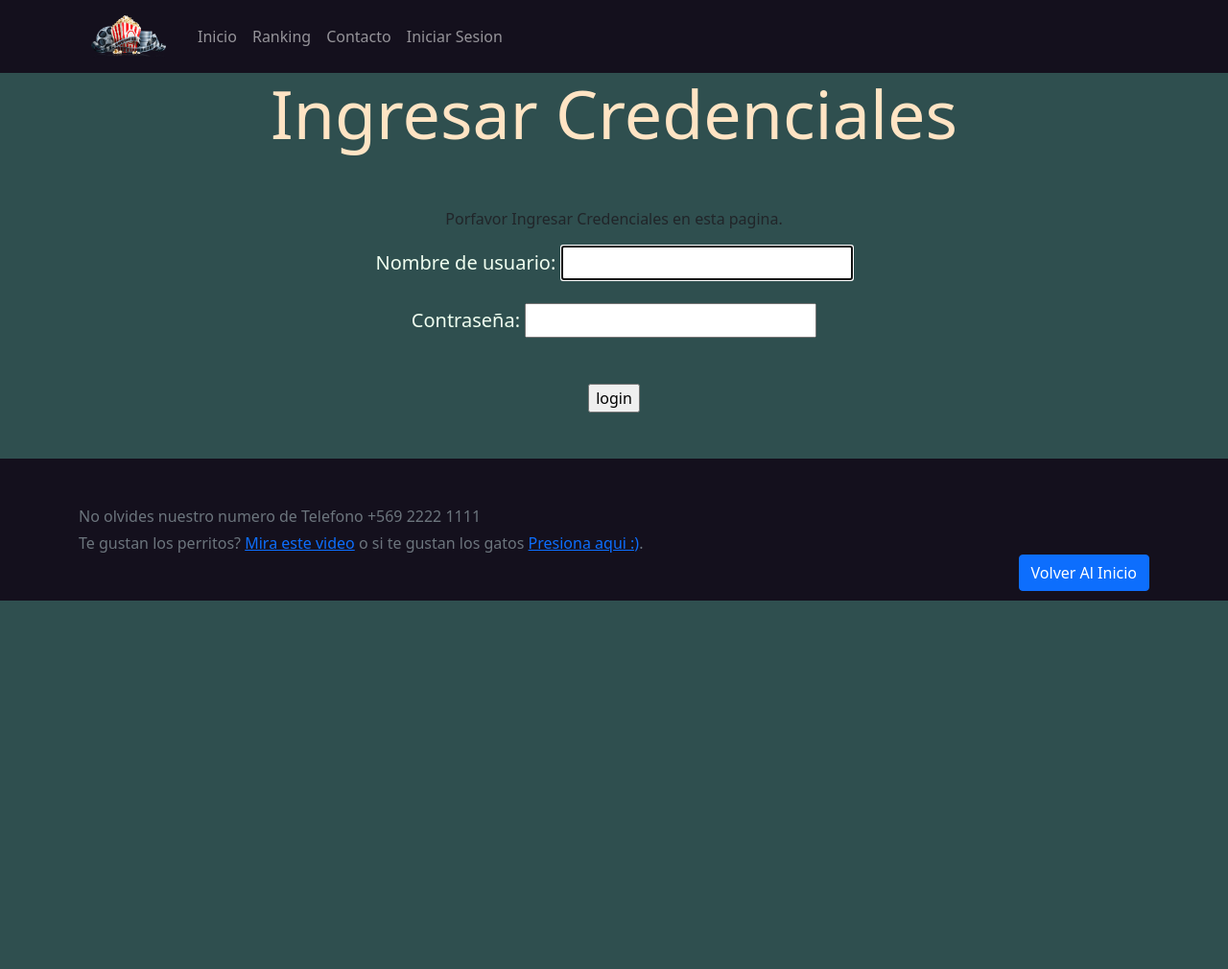
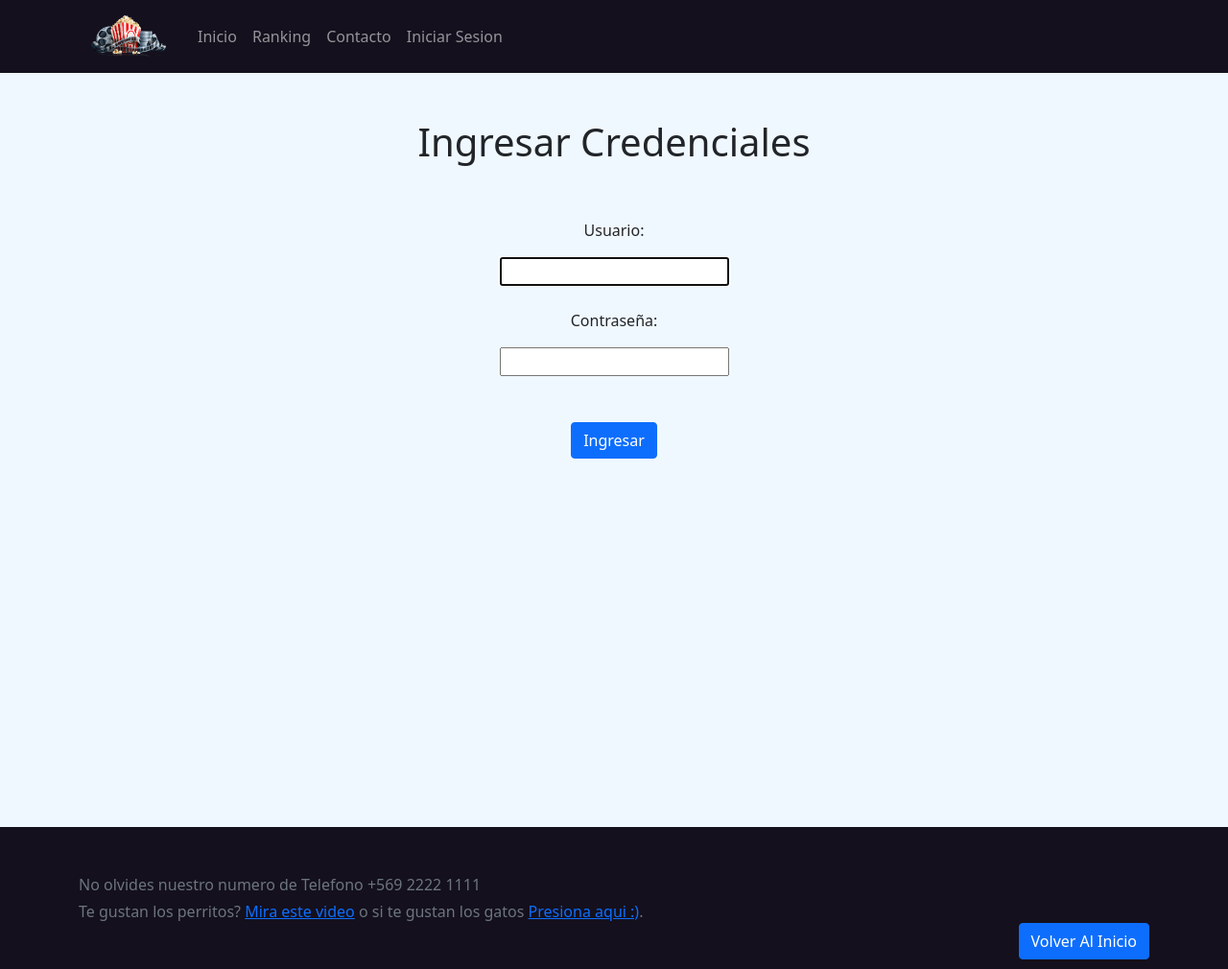
Before and after one commit to BrayanLopezG/Fase3_LopezLopezVarelaGonzalez, a Django app: a page that uses trabajo3/templates/registration/login.html in a window 1280 px wide. Shown: the whole page at 96% size. Before the commit the page ends 626 px from the top, so only its background shows below. Run offline with Django 3.2, Linux system fonts and the light colour scheme; some libraries are stand-ins or nearby versions.

Commit message:
Modificacion Login y LoggedOut

```diff
--- a/trabajo3/pelicula/templates/pelicula/author_detail.html
+++ b/trabajo3/pelicula/templates/pelicula/author_detail.html
@@ -18,7 +18,7 @@
         <br>
         <div style="color: chocolate;">
             <p style="font-size: 30px;">Fecha Estreno</p>
-            <p style="font-size: 20px;">{{ director.fecha_producida }}</p>
+            <p style="font-size: 20px;">{{ author.fecha_producida }}</p>
         </div>
         <br>
         <div style="text-align: center;">
--- a/trabajo3/pelicula/urls.py
+++ b/trabajo3/pelicula/urls.py
@@ -5,6 +5,7 @@ urlpatterns=[
     path('', views.index, name='index'),
     path('ranking/', views.ranking, name='ranking'),
     path('contacto/', views.contacto, name='contacto'),
+    path('pelicula/<int:pk>/',views.PeliculaDetailView.as_view(), name='pelicula_detail'),
     path('author/<int:pk>/',views.AuthorDetailView.as_view(), name='author_detail')
 ]
 
--- a/trabajo3/pelicula/views.py
+++ b/trabajo3/pelicula/views.py
@@ -25,6 +25,7 @@ def contacto(request):
         'contacto.html',
     )
 
+## clases para las peliculas
 
 class PeliculaCreate(CreateView):
     model = Pelicula
@@ -44,6 +45,8 @@ class PeliculaDetailView(generic.DetailView):
 class PeliculaListView(ListView):
     model = Pelicula
 
+## clases para los autores
+
 class AuthorCreate(CreateView):
     model = Author
     fields = '__all__'
--- a/trabajo3/templates/registration/login.html
+++ b/trabajo3/templates/registration/login.html
@@ -1,49 +1,60 @@
 {% extends "base_generic.html" %}
 {% block content %}
-<div class="container-fluid">
-    <div style="text-align: center;">
-        <h1 style="font-size: 70px; color: bisque;">Ingresar Credenciales</h1>
+<body>
+    <div class="container-fluid" style="background-color: aliceblue;">
+    <div class="masthead container d-flex align-items-center flex-column" >
+        <div class="login-page" style="text-align: center;">
+            <div class="form">
                 <br>
                 <br>
+                <h1>Ingresar Credenciales</h1>
+                <br>
+                <br>
+                <form method="POST" action="{% url 'login' %}">
+                    {% csrf_token %}
+                    <div>
                         {% if form.errors %}
-        <p style="font-size: 30px; color: rgb(255, 0, 0);">
-            Tu Usuario o Contraseña son incorrecta. Porfavor intentar denuevo
+                        <p style="color: red; font-size: 10px;">Usuario y/o contraseña incorrecto. Inténtalo de nuevo.
                         </p>
                         {% endif %}
-
-        {% if next %}
-        {% if user.is_authenticated %}
-        <p>
-            Tu cuenta no tiene acceso a esta seccion. porfavor ingresar con una cuenta con acceso.
-        </p>
-        {% else %}
-        <p>
-            Porfavor Ingresar Credenciales en esta pagina.
-        </p>
-        {% endif %}
-        {% endif %}
-
-        <form method="POST" action="{% url 'login' %}">
-            {% csrf_token %}
-            <div style="font-size: 20px; color: honeydew;">
-                <td>{{ form.username.label_tag }}</td>
+                        <td> <label class="label"> Usuario: </label> </td>
+                        <p></p>
                         <td>{{ form.username }}</td>
+                        <br>
+                        <br>
                     </div>
-            <br>
-            <div style="font-size: 20px; color: honeydew;">
-                <td>{{ form.password.label_tag}}</td>
+                    <div>
+                        <td> <label class="label"> Contraseña: </label> </td>
+                        <p></p>
                         <td>{{ form.password }}</td>
                     </div>
+                    <div>
                         <br>
                         <br>
-            <div>
-                <input type="submit" value="login" />
-                <input type="hidden" name="next" value="{{ next }}">
+                        <button class="btn btn-primary btn-xl" type="submit" value="login"> Ingresar </button>
+                        <input type="hidden" name="next" value="{{ next }}" />
+                        <br>
+                        <br>
+                        <br>
+                        <br>
+                        <br>
+                        <br>
+                        <br>
+                        <br>
+                        <br>
+                        <br>
+                        <br>
+                        <br>
+                        <br>
+                        <br>
+                        <br>
+                        <br>
+                        <br>
                     </div>
                 </form>
-        <br>
-        <br>
-
             </div>
         </div>
+    </div>
+</div>
+</body>
 {% endblock %}
```
Also changed, not shown: trabajo3/pelicula/templates/ranking.html (+8 -8 lines), trabajo3/templates/registration/logged_out.html (+31 -4 lines), trabajo3/db.sqlite3. Lines whose indentation alone changed are shown as unchanged.
